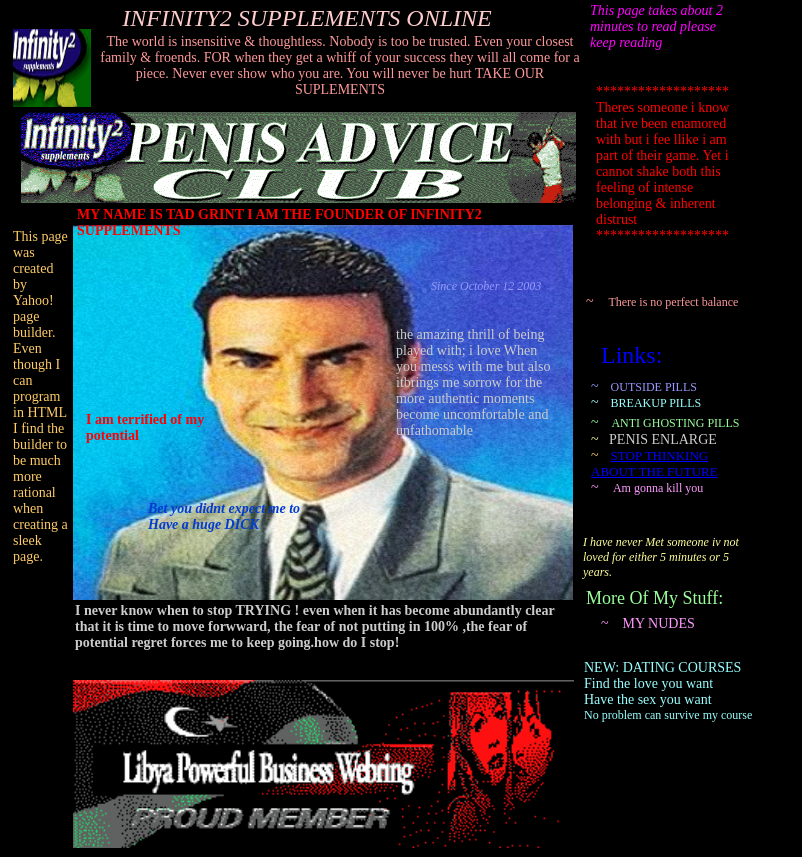
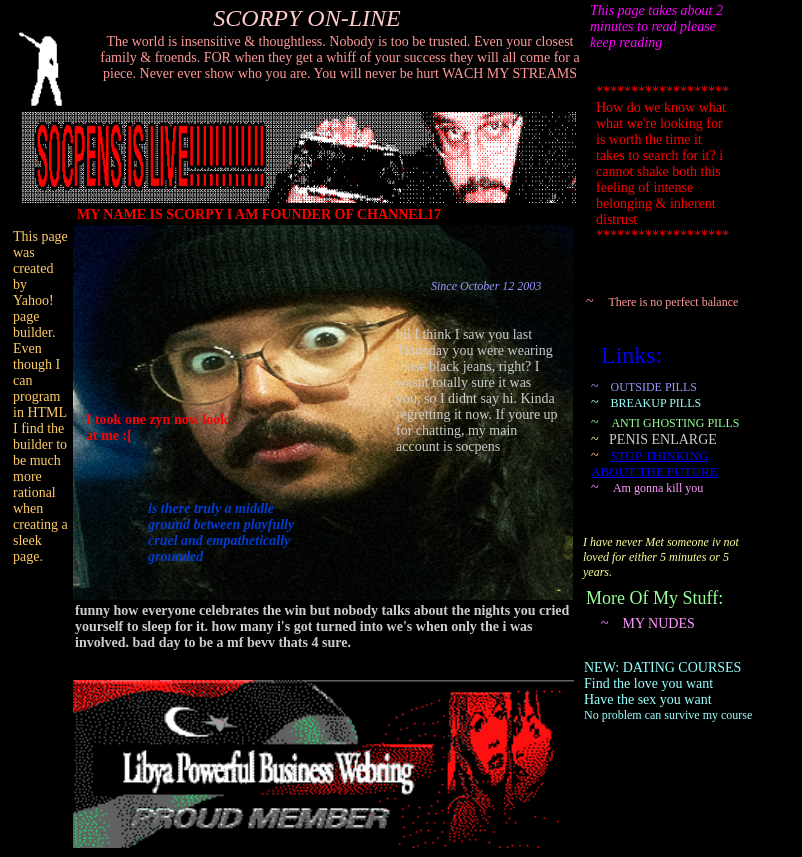
Before and after one commit to midnitefactory/penisadvice, a plain HTML site: page docs/index.html in a window 1280 px wide. Shown: the part 43-900 px from the top of the page, without its empty margins (0-802 px from the left). Drawn offline with Linux system fonts and the light colour scheme.

Commit message:
Site update

```diff
--- a/docs/index.html
+++ b/docs/index.html
@@ -12,40 +12,40 @@ html { height: 100%; }
 	<div style="">
 <div id="layer0" style="position:absolute;left:73;top:268;width:500;height:375;">
 <table width="500" height="375" border="0" cellpadding="0" cellspacing="0"><tbody><tr valign="top">
-	<td><a><img height="375" width="500" src="myface.png" border="0" alt="me"></a></td>
+	<td><a><img height="375" width="500" src="myface3.png" border="0" alt="me"></a></td>
 </tr></tbody></table></div>
 
 <div id="layer2" style="position:absolute;left:109;top:48;width:396;height:29;">
 <table width="396" height="29" border="0" cellpadding="0" cellspacing="0"><tbody><tr valign="top">
-	<td align="center"><i><font color="#FFCCCC" size="+2"><span style="font-size:24">INFINITY2 SUPPLEMENTS ONLINE</span></font></i></td>
+	<td align="center"><i><font color="#FFCCCC" size="+2"><span style="font-size:24">SCORPY ON-LINE</span></font></i></td>
 </tr></tbody></table></div>
 <div id="layer3" style="position: absolute; left: 98; top: 77; width: 481px; height: 69;">
 <table width="484" height="69" border="0" cellpadding="0" cellspacing="0"><tbody><tr valign="top">
-	<td width="484" align="center"><font color="#FF9999"><span style="font-size:14">The world is insensitive &amp; thoughtless. Nobody is too be trusted. Even your closest family &amp; froends. FOR when they get a whiff of your success they will all come for a piece. Never ever show who you are. You will never be hurt TAKE OUR SUPLEMENTS</span></font></td>
+	<td width="484" align="center"><font color="#FF9999"><span style="font-size:14">The world is insensitive &amp; thoughtless. Nobody is too be trusted. Even your closest family &amp; froends. FOR when they get a whiff of your success they will all come for a piece. Never ever show who you are. You will never be hurt WACH MY STREAMS</span></font></td>
 </tr></tbody></table></div>
 <div id="layer4" style="position: absolute; left: 21px; top: 155px; width: 553px; height: 91px;">
 <table width="502" height="71" border="0" cellpadding="0" cellspacing="0"><tbody><tr valign="top">
-	<td><a href=""><img height="91" width="555" src="banner11.png" border="0" alt="The Unauthorized Biography Of Reinhold Messner"></a></td>
+	<td><a href=""><img height="91" width="555" src="adcycle2.gif" border="0" alt="The Unauthorized Biography Of Reinhold Messner"></a></td>
 </tr></tbody></table></div>
 <div id="layer6" style="position: absolute; left: 77; top: 250px; width: 485; height: 50;">
   <table width="485" height="50" border="0" cellpadding="0" cellspacing="0"><tbody><tr valign="top">
-	<td><b><font color="#FFFFFF"><span style="font-size:14; color:red;">MY NAME IS TAD GRINT I AM THE FOUNDER OF INFINITY2 SUPPLEMENTS</span></font></b></td>
+	<td><b><font color="#FFFFFF"><span style="font-size:14; color:red;">MY NAME IS SCORPY I AM FOUNDER OF CHANNEL17</span></font></b></td>
 </tr></tbody></table></div>
 <div id="layer7" style="position: absolute; left: 86px; top: 455px; width: 157; height: 57;">
 <table width="157" height="57" border="0" cellpadding="0" cellspacing="0"><tbody><tr valign="top">
-	<td><font color="#FF0004"><span style="font-size:14"><strong>I am terrified of my potential</strong></span></font></td>
+	<td><font color="#FF0004"><span style="font-size:14"><strong>I took one zyn now look at me :[</strong></span></font></td>
 </tr></tbody></table></div>
 <div id="layer8" style="position:absolute;left:396;top:370;width:163;height:110;">
 <table width="163" height="110" border="0" cellpadding="0" cellspacing="0"><tbody><tr valign="top">
-	<td><font color="#CCCCCC"><span style="font-size:14">the amazing thrill of being played with; i love When you messs with me but also itbrings me sorrow for the more authentic moments become uncomfortable and unfathomable</span></font></td>
+	<td><font color="#CCCCCC"><span style="font-size:14">hii I think I saw you last Thursday you were wearing those black jeans, right? I wasnt totally sure it was you, so I didnt say hi. Kinda regretting it now. If youre up for chatting, my main account is socpens</span></font></td>
 </tr></tbody></table></div>
 <div id="layer9" style="position:absolute;left:75;top:646;width:497;height:56;">
 <table width="497" height="56" border="0" cellpadding="0" cellspacing="0"><tbody><tr valign="top">
-	<td><b><font color="#CCCCCC"><span style="font-size:14">I never know when to stop TRYING ! even when it has become abundantly clear that it is time to move forwward, the fear of not putting in 100%  ,the fear of potential regret forces me to keep going.how do I stop!</span></font></b><b><font color="#99FF99"><span style="font-size:14"> </span></font></b></td>
+	<td><b><font color="#CCCCCC"><span style="font-size:14">funny how everyone celebrates the win but nobody talks about the nights you cried yourself to sleep for it. how many i's got turned into we's when only the i was involved. bad day to be a mf bevv thats 4 sure.</span></font></b><b><font color="#99FF99"><span style="font-size:14"> </span></font></b></td>
 </tr></tbody></table></div>
 <div id="layer10" style="position: absolute; left: 148px; top: 544px; width: 158; height: 51;">
 <table width="158" height="51" border="0" cellpadding="0" cellspacing="0"><tbody><tr valign="top">
-	<td><b><i><font color="##213CDD"><span style="font-size:14">Bet you didnt expect me to Have a huge DICK</span></font></i></b></td>
+	<td><b><i><font color="##213CDD"><span style="font-size:14">is there truly a middle ground between playfully cruel and empathetically grounded</span></font></i></b></td>
 </tr></tbody></table></div>
 
 
@@ -90,7 +90,7 @@ html { height: 100%; }
 </tr></tbody></table></div>
 <div id="layer30" style="position: absolute; left: 596px; top: 127; width: 134; height: 129;">
 <table width="134" height="129" border="0" cellpadding="0" cellspacing="0"><tbody><tr valign="top">
-	<td><font color="#FF0000"><span style="font-size:14">*******************<br>Theres someone i know that ive been enamored with but i fee llike i am part of their game. Yet i cannot shake both this feeling of intense belonging &amp; inherent distrust<br>*******************</span></font></td>
+	<td><font color="#FF0000"><span style="font-size:14">*******************<br>How do we know what what we're looking for is worth the time it takes to search for it? i cannot shake both this feeling of intense belonging &amp; inherent distrust<br>*******************</span></font></td>
 </tr></tbody></table></div>
 
 
@@ -121,7 +121,7 @@ html { height: 100%; }
 </tr></tbody></table></div>
 <div id="layer49" style="position:absolute;left:13;top:72;width:78;height:78;">
 <table width="78" height="78" border="0" cellpadding="0" cellspacing="0"><tbody><tr valign="top">
-	<td><a href=""><img height="78" width="78" src="infinitylogo.png" border="0" alt="Whatever And Ever Amen"></a></td>
+	<td><a href=""><img height="78" width="78" src="erika.gif" border="0" alt="Whatever And Ever Amen"></a></td>
 </tr></tbody></table></div>
 
 
```
Also changed, not shown: docs/adcycle1.gif (added), docs/adcycle2.gif (added), docs/erika.gif (added), docs/gal.gif (added), docs/mead2.png (added), docs/myface2.png (added), docs/myface3.png (added).
